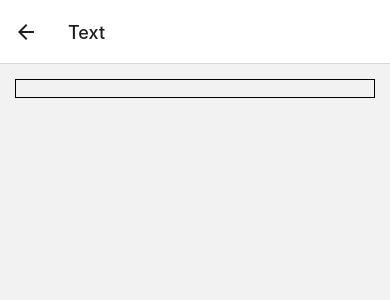
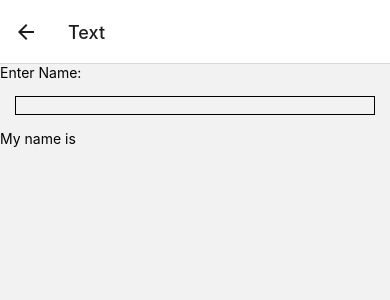
Before and after one commit to veselin0/React-Native-Recap, a React Native app: screen /Text in a window 390 px wide. Shown: the top 300 px of the page. Built offline with nearby package versions, Linux system fonts and the light colour scheme.

Commit message:
Wierd things with text and state in TextInput

```diff
--- a/src/screens/TextScreen.js
+++ b/src/screens/TextScreen.js
@@ -1,14 +1,20 @@
-import React from 'react';
+import React, {useState} from 'react';
 import {View, Text, StyleSheet, TextInput} from 'react-native';
 
 const TextScreen = () => {
+    const [name, setName] = useState('');
+
   return (
     <View>
+      <Text>Enter Name:</Text>
       <TextInput
         style={styles.input}
         autoCapitalize="none"
         autoCorrect={false}
+        value={name}
+        onChangeText={(newValue) => setName(newValue)}
       />
+      <Text>My name is {name}</Text>
     </View>
   );
 };
```
